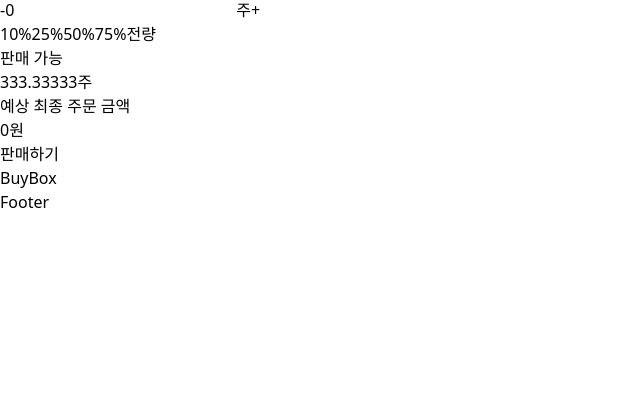
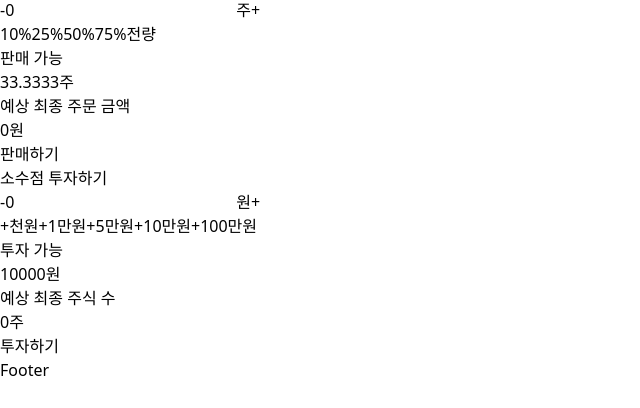
Before and after one commit to Pda-Final-Project/frontend, a React (Vite) app: page /main/1 in a window 1280 px wide. Shown: the part 146-554 px from the top of the page, without its empty margins (0-640 px from the left). Built offline with nearby package versions, Linux system fonts and the light colour scheme.

Commit message:
p3-21 feature/매수 기본 로직 구현

```diff
--- a/src/components/trading/BuyBox.jsx
+++ b/src/components/trading/BuyBox.jsx
@@ -1,6 +1,62 @@
-import React from "react";
+import React, { useState } from "react";
 
-//소수점 투자하기
-export default function BuyBox() {
-  return <div>BuyBox</div>;
+const moneys = [
+  { id: 1000, name: "+천원" },
+  { id: 10000, name: "+1만원" },
+  { id: 50000, name: "+5만원" },
+  { id: 100000, name: "+10만원" },
+  { id: 1000000, name: "+100만원" },
+];
+
+// 가격 기준 주식 구매
+export default function BuyBox({ currentPrice, withHolding, orderStock }) {
+  const [buyPrice, setBuyPrice] = useState(0);
+  const minUnit = 10;
+
+  const checkBuyPrice = (tmpPrice) => {
+    let price = parseFloat(tmpPrice) || 0;
+    price = Math.floor(price);
+    price = Math.min(Math.max(price, 0), withHolding);
+    setBuyPrice(price);
+  };
+
+  const totalOrderQuantity = parseFloat((buyPrice / currentPrice).toFixed(5));
+
+  return (
+    <div>
+      <div>소수점 투자하기</div>
+      <div>
+        <button onClick={() => checkBuyPrice(buyPrice - minUnit)}>-</button>
+        <input
+          type="number"
+          onChange={(e) => checkBuyPrice(e.target.value)}
+          value={buyPrice}
+          step={minUnit}
+        />
+        <span>원</span>
+        <button onClick={() => checkBuyPrice(buyPrice + minUnit)}>+</button>
+      </div>
+      <div>
+        {moneys.map((el) => (
+          <button key={el.id} onClick={() => checkBuyPrice(buyPrice + el.id)}>
+            {el.name}
+          </button>
+        ))}
+      </div>
+      <div>
+        <div>투자 가능</div>
+        <div>{withHolding}원</div>
+      </div>
+      <div>
+        <div>예상 최종 주식 수</div>
+        <div>{totalOrderQuantity}주</div>
+      </div>
+      <button
+        onClick={() => orderStock("buy", totalOrderQuantity, buyPrice)}
+        disabled={buyPrice <= 0}
+      >
+        투자하기
+      </button>
+    </div>
+  );
 }
--- a/src/components/trading/SellBox.jsx
+++ b/src/components/trading/SellBox.jsx
@@ -9,14 +9,12 @@ const percents = [
 ];
 
 // 소수점 판매하기
-export default function SellBox({ currentPrice, withHolding, orderStock }) {
+export default function SellBox({ currentPrice, maxQuantity, orderStock }) {
   const [sellQuantity, setSellQuantity] = useState(0);
   const minUnit = 1; // 최소 단위 설정
-  const maxQuantity =
-    Math.floor((withHolding / currentPrice) * 10 ** 5) / 10 ** 5;
 
   const checkSellQuantity = (tmpQuantity) => {
-    let quantity = parseFloat(tmpQuantity) || 0; // NaN 방지
+    let quantity = parseFloat(tmpQuantity) || 0;
     quantity = Math.floor(quantity * 10 ** 5) / 10 ** 5; // 소수점 5자리까지 제한
 
     if (quantity >= 0 && quantity <= maxQuantity) {
@@ -24,8 +22,7 @@ export default function SellBox({ currentPrice, withHolding, orderStock }) {
     }
   };
 
-  // 🔥 최종 주문 금액 (소수점 2자리까지 유지)
-  const totalOrderPrice = Math.floor(currentPrice * sellQuantity * 100) / 100;
+  const totalOrderPrice = Math.floor(currentPrice * sellQuantity);
 
   return (
     <div>
@@ -38,7 +35,7 @@ export default function SellBox({ currentPrice, withHolding, orderStock }) {
           type="number"
           onChange={(e) => checkSellQuantity(e.target.value)}
           value={sellQuantity}
-          step={minUnit} // 소수점 5자리 단위로 입력 가능
+          step={minUnit}
         />
         <span>주</span>
         <button onClick={() => checkSellQuantity(sellQuantity + minUnit)}>
--- a/src/pages/MainPage/components/TradingTab.jsx
+++ b/src/pages/MainPage/components/TradingTab.jsx
@@ -5,13 +5,19 @@ import BuyBox from "../../../components/trading/BuyBox";
 
 export default function TradingTab({ ticker, currentPrice }) {
   const [withHolding, setWithHolding] = useState(10000);
+  const [holdingQuantity, setHoldingQuantity] = useState(33.3333);
 
   useEffect(() => {
     bringWithHolding();
+    bringHoldingQuantity();
   }, []);
 
   const bringWithHolding = () => {
     // 예수금 가져오기
+  };
+
+  const bringHoldingQuantity = () => {
+    // 보유 주식 수 가져오기
   };
   const orderStock = (orderType, quantity, price) => {
     //매수/매도하기
@@ -37,7 +43,7 @@ export default function TradingTab({ ticker, currentPrice }) {
         <div>
           <SellBox
             currentPrice={currentPrice}
-            withHolding={withHolding}
+            maxQuantity={holdingQuantity}
             orderStock={orderStock}
           />
         </div>
```
